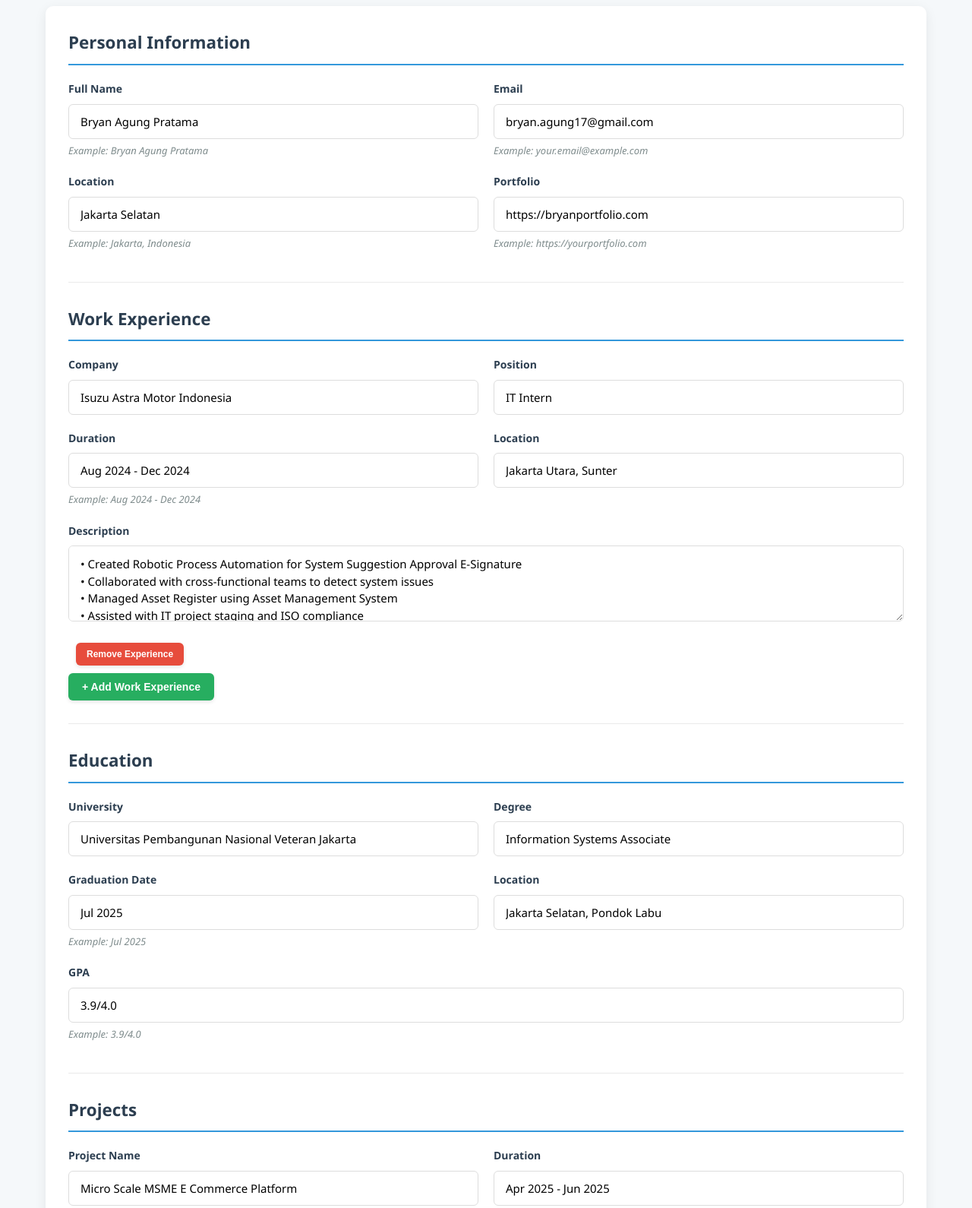
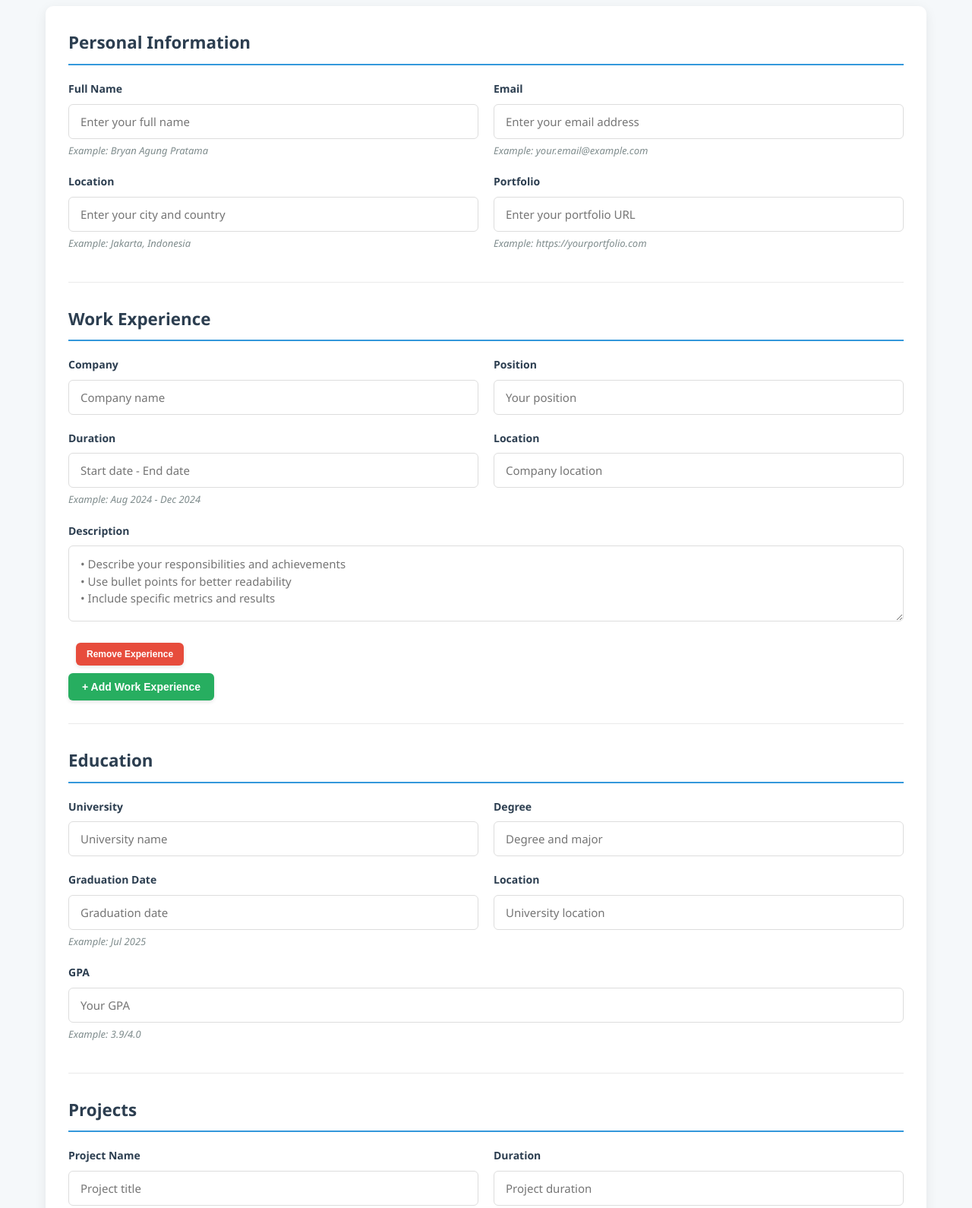
Before and after one commit to crisbryano/CV-ATS, a plain HTML site: page index.html in a window 1280 px wide. Shown: the part 180-1770 px from the top of the page at 76% size. Drawn offline with nearby package versions, Linux system fonts and the light colour scheme.

Commit message:
Update index.html

```diff
--- a/index.html
+++ b/index.html
@@ -479,30 +479,6 @@
         // Initialize with default data
         document.addEventListener('DOMContentLoaded', function() {
             // Set sample data for demonstration
-            document.getElementById('fullName').value = 'Bryan Agung Pratama';
-            document.getElementById('email').value = 'bryan.agung17@gmail.com';
-            document.getElementById('location').value = 'Jakarta Selatan';
-            document.getElementById('portfolio').value = 'https://bryanportfolio.com';
-
-            document.querySelector('.company').value = 'Isuzu Astra Motor Indonesia';
-            document.querySelector('.position').value = 'IT Intern';
-            document.querySelector('.duration').value = 'Aug 2024 - Dec 2024';
-            document.querySelector('.workLocation').value = 'Jakarta Utara, Sunter';
-            document.querySelector('.description').value = '• Created Robotic Process Automation for System Suggestion Approval E-Signature\n• Collaborated with cross-functional teams to detect system issues\n• Managed Asset Register using Asset Management System\n• Assisted with IT project staging and ISO compliance';
-
-            document.getElementById('university').value = 'Universitas Pembangunan Nasional Veteran Jakarta';
-            document.getElementById('degree').value = 'Information Systems Associate';
-            document.getElementById('graduationDate').value = 'Jul 2025';
-            document.getElementById('eduLocation').value = 'Jakarta Selatan, Pondok Labu';
-            document.getElementById('gpa').value = '3.9/4.0';
-
-            document.querySelector('.projectName').value = 'Micro Scale MSME E Commerce Platform';
-            document.querySelector('.projectDuration').value = 'Apr 2025 - Jun 2025';
-            document.querySelector('.projectDescription').value = '• Designed and developed a digitalization solution for micro MSMEs\n• Implemented n8n for workflow automation\n• Created user-friendly interface with React and Tailwind CSS';
-
-            document.getElementById('certifications').value = 'BNSP Certified Junior Web Developer';
-            document.getElementById('skills').value = 'Web Development, Project Management, UX Design, System Design';
-            document.getElementById('technologies').value = 'JavaScript, React, Node.js, SQL, Docker, Python, Java, C';
 
             updatePreview();
         });
```
